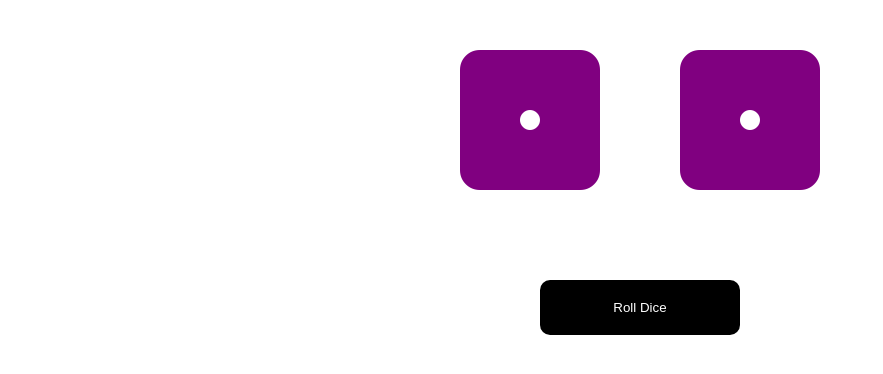
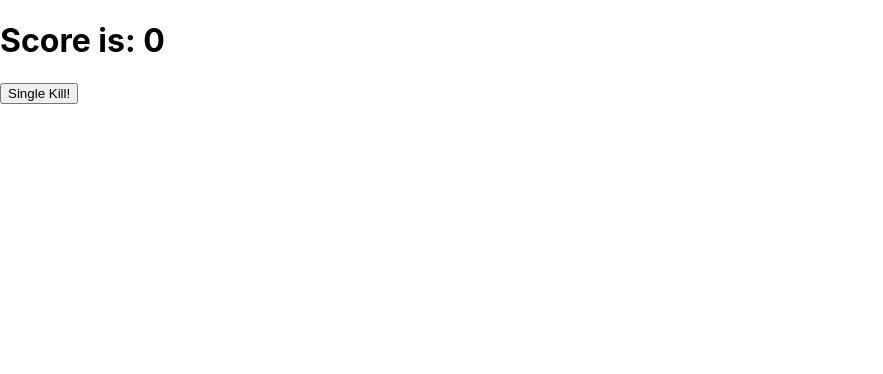
Before and after one commit to davisstacked/react-state-exercises, a React (Create React App) app: page / in a window 1280 px wide. Shown: the top 374 px of the page, without its empty margins (0-883 px from the left). Built offline with nearby package versions, Linux system fonts and the light colour scheme.

Commit message:
57. updating existing state initial commit

```diff
--- a/src/App.js
+++ b/src/App.js
@@ -1,11 +1,10 @@
-// import Die from "./Die";
-import RollDice from "./RollDice";
+import ScoreKeeper from "./ScoreKeeper";
 
 
 function App() {
   return (
     <div className="App">
-      <RollDice />
+     <ScoreKeeper />
     </div>
   );
 }
--- /dev/null
+++ b/src/ScoreKeeper.js
@@ -0,0 +1,25 @@
+import React, { Component } from 'react'
+
+export class ScoreKeeper extends Component {
+
+  constructor(props) {
+    super(props);
+    this.state = { score: 0 };
+    this.singleKill = this.singleKill.bind(this);
+  }
+
+  singleKill() {
+    this.setState({ score: this.state.score + 1 });
+  }
+
+  render() {
+    return (
+      <div>
+        <h1>Score is: {this.state.score}</h1>
+        <button onClick={this.singleKill}>Single Kill!</button>
+      </div>
+    )
+  }
+}
+
+export default ScoreKeeper
```
